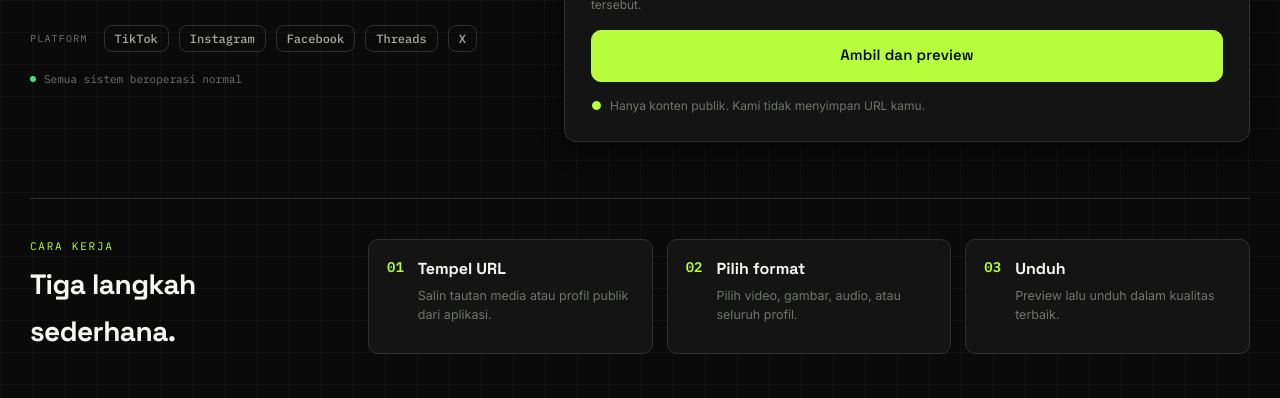
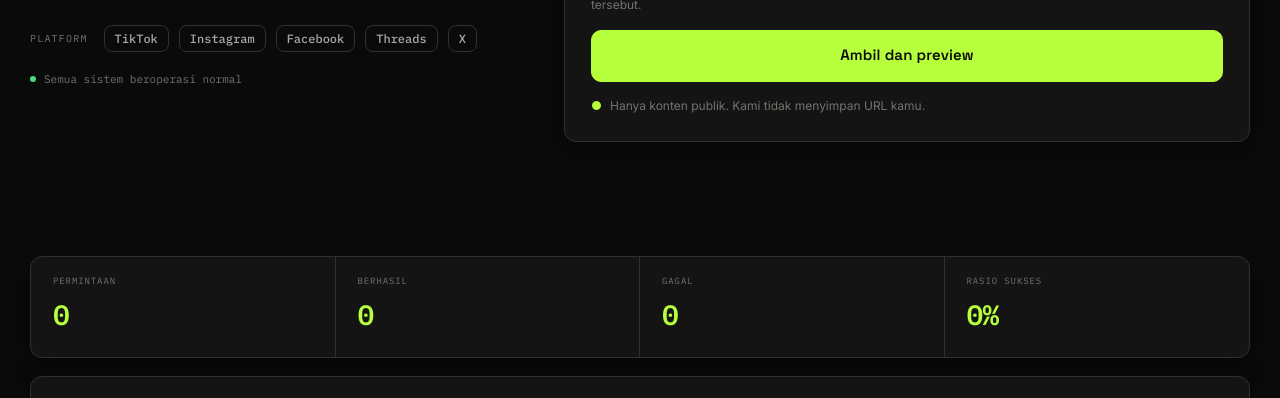
Before and after one commit to Rektzinch/tukangambil, a website: page public/index.html in a window 1280 px wide. Shown: the part 480-878 px from the top of the page. Drawn offline with Linux system fonts and the light colour scheme.

Commit message:
Remove how-it-works section and background grid for solid dark

```diff
--- a/public/index.html
+++ b/public/index.html
@@ -48,15 +48,6 @@
     </div>
   </section>
 
-  <section class="how" aria-labelledby="howTitle">
-    <div class="how-head"><span class="section-kicker">Cara kerja</span><h2 id="howTitle">Tiga langkah sederhana.</h2></div>
-    <ol class="how-steps">
-      <li><b>01</b><div><h3>Tempel URL</h3><p>Salin tautan media atau profil publik dari aplikasi.</p></div></li>
-      <li><b>02</b><div><h3>Pilih format</h3><p>Pilih video, gambar, audio, atau seluruh profil.</p></div></li>
-      <li><b>03</b><div><h3>Unduh</h3><p>Preview lalu unduh dalam kualitas terbaik.</p></div></li>
-    </ol>
-  </section>
-
   <section id="results" hidden></section>
   <div id="loader" class="loader" hidden role="status" aria-live="polite"><span class="spinner" aria-hidden="true"></span><b id="loaderText">Memuat media…</b></div>
 
--- a/public/style.css
+++ b/public/style.css
@@ -18,13 +18,11 @@
   --display:"Space Grotesk",system-ui,sans-serif;
   --sans:"Inter",system-ui,-apple-system,sans-serif;
   --mono:"IBM Plex Mono",ui-monospace,Menlo,monospace;
-  --grid:linear-gradient(rgba(255,255,255,.025) 1px,transparent 1px),linear-gradient(90deg,rgba(255,255,255,.025) 1px,transparent 1px);
 }
 * { box-sizing:border-box; }
 html { scroll-behavior:smooth; }
 body {
   margin:0; min-width:320px; color:var(--text); background:var(--bg);
-  background-image:var(--grid); background-size:32px 32px;
   font:15px/1.65 var(--sans); overflow-x:hidden;
   -webkit-font-smoothing:antialiased; text-rendering:optimizeLegibility;
 }
@@ -144,16 +142,6 @@
 .form-note-tip { margin:10px 0 0; color:var(--muted); font-size:12px; line-height:1.5; }
 .form-note-tip code { background:var(--surface-2); border:1px solid var(--border); padding:1px 6px; border-radius:6px; font-family:var(--mono); font-size:11px; }
 
-/* ---------- How it works ---------- */
-.how { display:grid; grid-template-columns:minmax(220px,1fr) 3fr; gap:44px; padding:40px 0 20px; border-top:1px solid var(--border); }
-.how-head h2 { margin:8px 0 0; font-family:var(--display); font-size:28px; letter-spacing:-.02em; }
-.how-steps { display:grid; grid-template-columns:repeat(3,1fr); gap:14px; margin:0; padding:0; list-style:none; counter-reset:step; }
-.how-steps li { display:flex; gap:14px; padding:16px 18px; border:1px solid var(--border); border-radius:10px; background:var(--surface); transition:transform .18s,border-color .18s; }
-.how-steps li:hover { transform:translateY(-2px); border-color:var(--border); }
-.how-steps b { font:600 14px var(--mono); color:var(--accent); padding-top:2px; }
-.how-steps h3 { margin:0 0 4px; font-family:var(--display); font-size:16px; }
-.how-steps p { margin:0; color:var(--muted); font-size:12.5px; line-height:1.5; }
-
 /* ---------- Results ---------- */
 #results { padding-top:44px; animation:rise .5s ease both; }
 .results-title { display:flex; justify-content:space-between; gap:16px; margin-bottom:12px; color:var(--muted); font:10px var(--mono); letter-spacing:.08em; text-transform:uppercase; }
@@ -266,7 +254,6 @@
 @media (max-width:980px){
   .shell { width:min(100% - 28px,700px); }
   .split { grid-template-columns:1fr; gap:28px; padding:44px 0 40px; }
-  .how { grid-template-columns:1fr; gap:20px; }
   .grid { grid-template-columns:repeat(2,1fr); }
   .topnav { margin-right:0; gap:18px; }
   .card { display:block; }
@@ -276,7 +263,6 @@
 @media (max-width:700px){
   .platform-stats-head { display:block; }
   .platform-stats-head p { margin-top:8px; }
-  .how-steps { grid-template-columns:1fr; }
 }
 @media (max-width:560px){
   .shell { width:calc(100% - 32px); }
```
